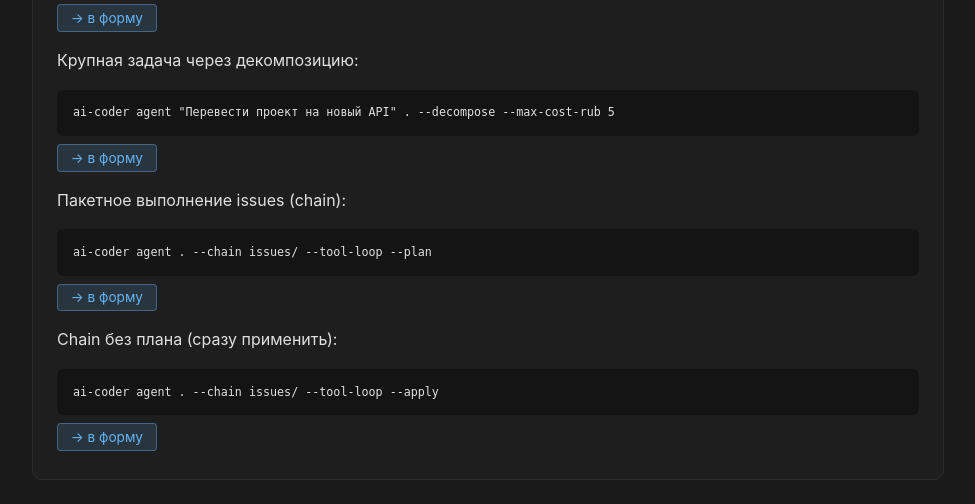
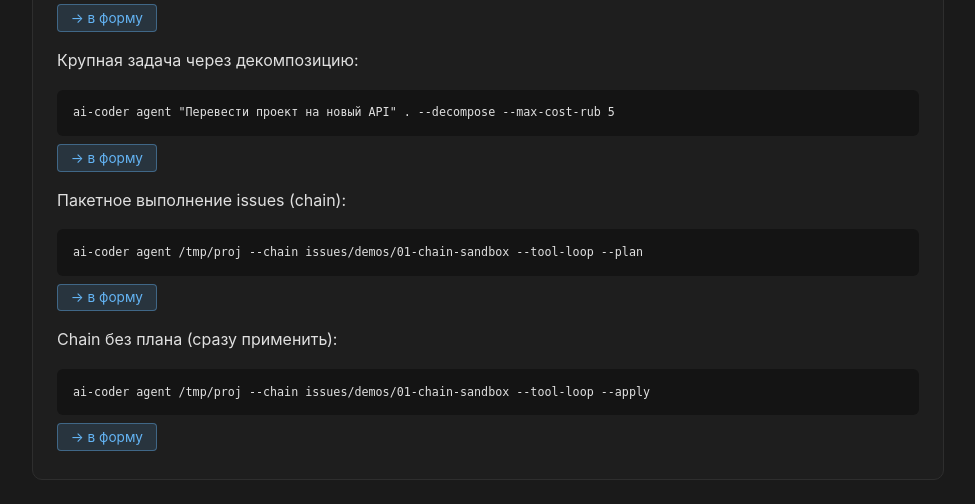
Before and after one commit to bauman-robotics/ai-coder, a FastAPI app: page /docs/cli/help in a window 1280 px wide. Shown: the part 3852-4356 px from the top of the page, without its empty margins (152-1127 px from the left). Run offline with FastAPI, Linux system fonts and the light colour scheme.

Commit message:
fix(gui): --chain без дефолта + подсказки (10.57)
- _build_command: убран дефолт issues (в проекте — README.md,
  chain принимал его за задачу). Пусто → без --chain.
- index.html: placeholder + title + .field-hint
- style.css: .field-hint
- help.html: chain-примеры issues/ -> issues/demos/01-chain-sandbox
  (в <pre> и data-cmd)
- CHANGELOG/TODO/state: 10.57

Проверено: curl /build (пусто и с chain_path), /, /docs/cli/help,
ruff, pytest 459 passed.

```diff
--- a/ai_coder/gui/app.py
+++ b/ai_coder/gui/app.py
@@ -102,16 +102,23 @@ def _build_command(
         # --chain <dir>: path передаётся на месте goal (hack в cli.py,
         # строка ~1477: если goal — директория, а есть --chain/--issue,
         # cli сам считает это path и обнуляет goal). goal НЕ используется.
-        # Формат: ai-coder agent <path> --chain <dir> --tool-loop
-        chain_val = chain_path.strip() or "issues"
-        parts: list[str] = [
-            "ai-coder",
-            "agent",
-            _escape_shell(path_val),
-            "--chain",
-            _escape_shell(chain_val),
-            "--tool-loop",
-        ]
+        # Формат: ai-coder agent <path> --chain <dir> --tool-loop.
+        chain_val = chain_path.strip()
+        if chain_val:
+            parts: list[str] = [
+                "ai-coder",
+                "agent",
+                _escape_shell(path_val),
+                "--chain",
+                _escape_shell(chain_val),
+                "--tool-loop",
+            ]
+        else:
+            # chain_path пуст — НЕ подставляем дефолт (issues/ в этом
+            # проекте содержит README.md, который chain примет за задачу).
+            # Собираем без --chain: пользователь видит, что chain не
+            # добавился, и понимает, что нужно ввести каталог.
+            parts = ["ai-coder", "agent", _escape_shell(path_val)]
     else:
         parts = ["ai-coder", "agent", f'"{_escape_shell(goal)}"']
         # path — всегда (второй позиционный аргумент agent_cmd).
--- a/ai_coder/gui/static/style.css
+++ b/ai_coder/gui/static/style.css
@@ -536,3 +536,10 @@ button.primary:hover {
         max-height: none;
     }
 }
+
+.field-hint {
+    display: block;
+    font-size: 0.8em;
+    opacity: 0.7;
+    margin-top: 0.25em;
+}
--- a/ai_coder/gui/templates/help.html
+++ b/ai_coder/gui/templates/help.html
@@ -302,16 +302,16 @@ ai-coder agent "Найди все TODO в проекте" . --tool-loop --dry-re
 
             <p>Пакетное выполнение issues (chain):</p>
             <div class="example">
-                <pre><code>ai-coder agent . --chain issues/ --tool-loop --plan</code></pre>
+                <pre><code>ai-coder agent /tmp/proj --chain issues/demos/01-chain-sandbox --tool-loop --plan</code></pre>
                 <button type="button" class="use-example"
-                        data-cmd="ai-coder agent . --chain issues/ --tool-loop --plan">→ в форму</button>
+                        data-cmd="ai-coder agent /tmp/proj --chain issues/demos/01-chain-sandbox --tool-loop --plan">→ в форму</button>
             </div>
 
             <p>Chain без плана (сразу применить):</p>
             <div class="example">
-                <pre><code>ai-coder agent . --chain issues/ --tool-loop --apply</code></pre>
+                <pre><code>ai-coder agent /tmp/proj --chain issues/demos/01-chain-sandbox --tool-loop --apply</code></pre>
                 <button type="button" class="use-example"
-                        data-cmd="ai-coder agent . --chain issues/ --tool-loop --apply">→ в форму</button>
+                        data-cmd="ai-coder agent /tmp/proj --chain issues/demos/01-chain-sandbox --tool-loop --apply">→ в форму</button>
             </div>
         </section>
     </main>
--- a/ai_coder/gui/templates/index.html
+++ b/ai_coder/gui/templates/index.html
@@ -126,8 +126,9 @@
                 <div class="field agent-only field-hidden" id="chain-path-field">
                     <label for="chain-path">Chain: каталог с issues (chain_path)</label>
                     <input id="chain-path" name="chain_path"
-                           title="Каталог с issues/*.md. По умолчанию issues/. Только для mode=chain."
-                           placeholder="issues/">
+                           title="Каталог с *.md-задачами. ОБЯЗАТЕЛЬНО для mode=chain. Пример: issues/demos/01-chain-sandbox"
+                           placeholder="issues/demos/01-chain-sandbox">
+                    <small class="field-hint">Каталог с *.md-задачами. Пусто → chain не соберётся.</small>
                 </div>
 
 
```
Also changed, not shown: TODO.md (+4 -2 lines), docs/state.md (+3 -1 lines), CHANGELOG.md.
